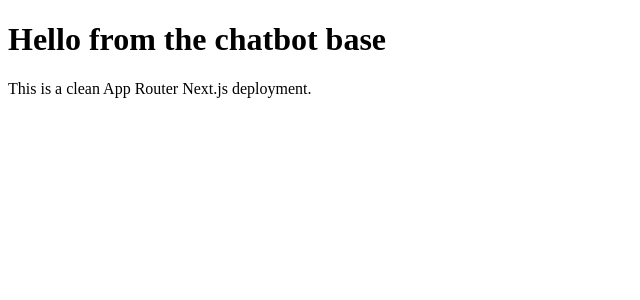
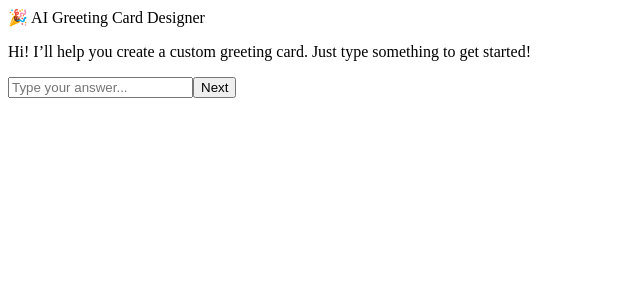
Before and after one commit to IanBH-FactuaLabs/nextjs-card-chatbot-clean, a Next.js app: page / in a window 1280 px wide. Shown: the top 300 px of the page, without its empty margins (0-640 px from the left). Built offline with nearby package versions, Linux system fonts and the light colour scheme.

Commit message:
added chatbot code

```diff
--- a/app/page.tsx
+++ b/app/page.tsx
@@ -1,8 +1,74 @@
+'use client';
+import { useState } from 'react';
+
+const questions = [
+  { key: 'Occasion', prompt: "🎉 What’s the occasion?" },
+  { key: 'Relationship', prompt: "🤝 What’s your relationship to the recipient?" },
+  { key: 'Tone', prompt: "🎨 What vibe do you want the card to have?" },
+  { key: 'Imagery', prompt: "🖼️ Any specific images on the front?" },
+  { key: 'ColorPalette', prompt: "🎨 Preferred color palette or style?" },
+  { key: 'FrontText', prompt: "📝 What should the card say on the front?" },
+  { key: 'InsideText', prompt: "💌 What should the inside message be?" },
+  { key: 'OtherNotes', prompt: "📌 Anything else you'd like to add? Say 'create my card' when ready." },
+];
+
 export default function Page() {
+  const [step, setStep] = useState(0);
+  const [inputs, setInputs] = useState({});
+  const [inputValue, setInputValue] = useState('');
+  const [imageUrl, setImageUrl] = useState('');
+  const [loading, setLoading] = useState(false);
+
+  const handleNext = async () => {
+    const key = questions[step].key;
+    const updated = { ...inputs, [key]: inputValue };
+    setInputs(updated);
+    setInputValue('');
+
+    if (/create my card/i.test(inputValue) || step === questions.length - 1) {
+      setLoading(true);
+      const response = await fetch('/api/generate-card', {
+        method: 'POST',
+        headers: { 'Content-Type': 'application/json' },
+        body: JSON.stringify(updated),
+      });
+      const data = await response.json();
+      setImageUrl(data.imageUrl);
+      setLoading(false);
+    } else {
+      setStep((prev) => prev + 1);
+    }
+  };
+
   return (
-    <div>
-      <h1>Hello from the chatbot base</h1>
-      <p>This is a clean App Router Next.js deployment.</p>
+    <div className="max-w-xl mx-auto mt-10 p-4">
+      {!imageUrl && (
+        <>
+          <div className="text-lg font-semibold mb-2">🎉 AI Greeting Card Designer</div>
+          <p className="mb-4">
+            {step === 0
+              ? 'Hi! I’ll help you create a custom greeting card. Just type something to get started!'
+              : questions[step].prompt}
+          </p>
+          <input
+            className="border p-2 w-full mb-3"
+            placeholder="Type your answer..."
+            value={inputValue}
+            onChange={(e) => setInputValue(e.target.value)}
+            onKeyDown={(e) => e.key === 'Enter' && handleNext()}
+          />
+          <button className="bg-blue-600 text-white px-4 py-2 rounded" onClick={handleNext} disabled={loading}>
+            Next
+          </button>
+        </>
+      )}
+      {loading && <p className="mt-4">🖌️ Generating your card...</p>}
+      {imageUrl && (
+        <div className="mt-4 text-center">
+          <h2 className="font-bold text-xl mb-2">🎉 Here's your custom card!</h2>
+          <img src={imageUrl} alt="Generated Greeting Card" className="rounded-lg shadow-lg max-w-full" />
+        </div>
+      )}
     </div>
   );
 }
--- /dev/null
+++ b/pages/api/generate-card.ts
@@ -0,0 +1,53 @@
+import type { NextApiRequest, NextApiResponse } from 'next';
+
+export default async function handler(req: NextApiRequest, res: NextApiResponse) {
+  if (req.method !== 'POST') return res.status(405).end();
+
+  const {
+    Occasion,
+    Relationship,
+    Tone,
+    Imagery,
+    ColorPalette,
+    FrontText,
+    InsideText,
+    OtherNotes,
+  } = req.body;
+
+  const prompt = `You are an AI greeting card designer. Based on the following structured input, generate a detailed visual prompt for an AI-generated greeting card image. Then create the image. The result should be a beautifully composed card front design based on the tone, style, and occasion described.
+
+Occasion: ${Occasion}
+Relationship to recipient: ${Relationship}
+Vibe or tone: ${Tone}
+Imagery suggestions: ${Imagery}
+Color palette/style: ${ColorPalette}
+Front text: ${FrontText}
+Inside message: ${InsideText}
+Extra notes: ${OtherNotes}`;
+
+  try {
+    const openaiRes = await fetch('https://api.openai.com/v1/images/generations', {
+      method: 'POST',
+      headers: {
+        'Content-Type': 'application/json',
+        'Authorization': `Bearer ${process.env.OPENAI_API_KEY}`,
+      },
+      body: JSON.stringify({
+        model: 'dall-e-3',
+        prompt,
+        size: '1024x1024',
+        n: 1,
+      }),
+    });
+
+    const json = await openaiRes.json();
+    const imageUrl = json.data?.[0]?.url;
+
+    if (!imageUrl) return res.status(500).json({ error: 'Image generation failed.' });
+
+    res.status(200).json({ imageUrl });
+  } catch (error) {
+    console.error('Image generation error:', error);
+    res.status(500).json({ error: 'Unexpected error.' });
+  }
+}
```
Also changed, not shown: 1 other file (tests, documents, lock files or other folders).
